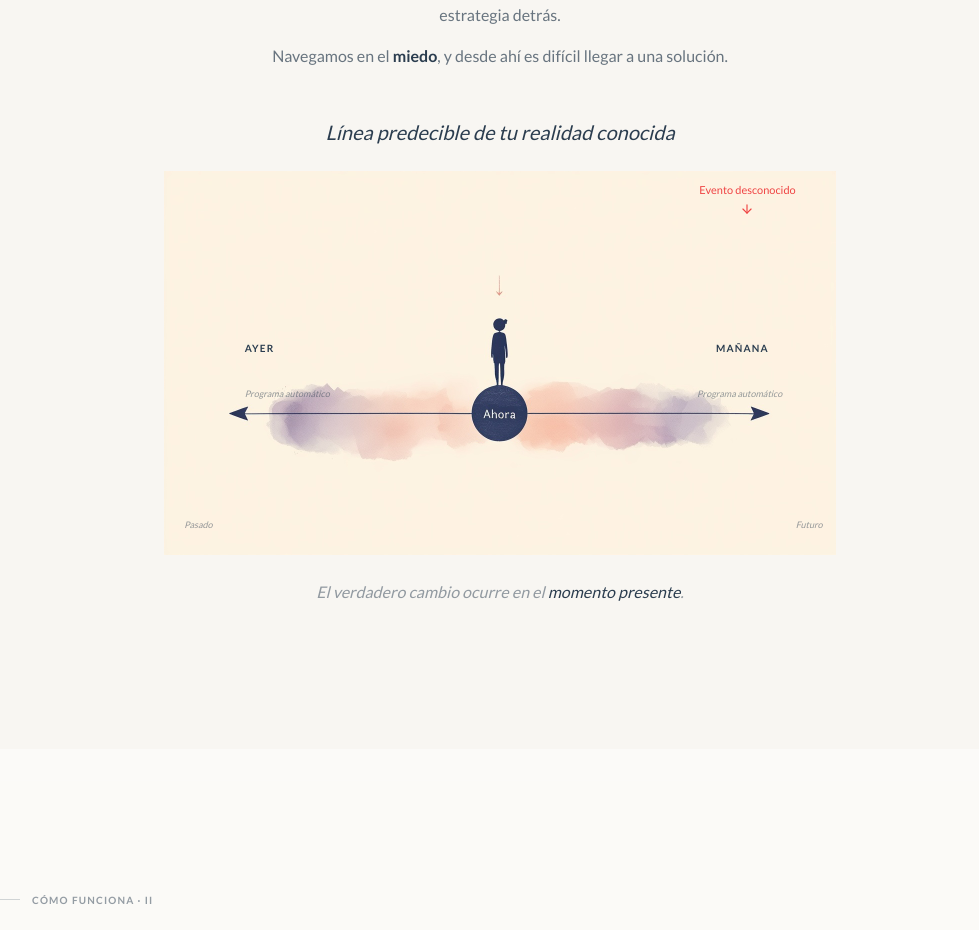
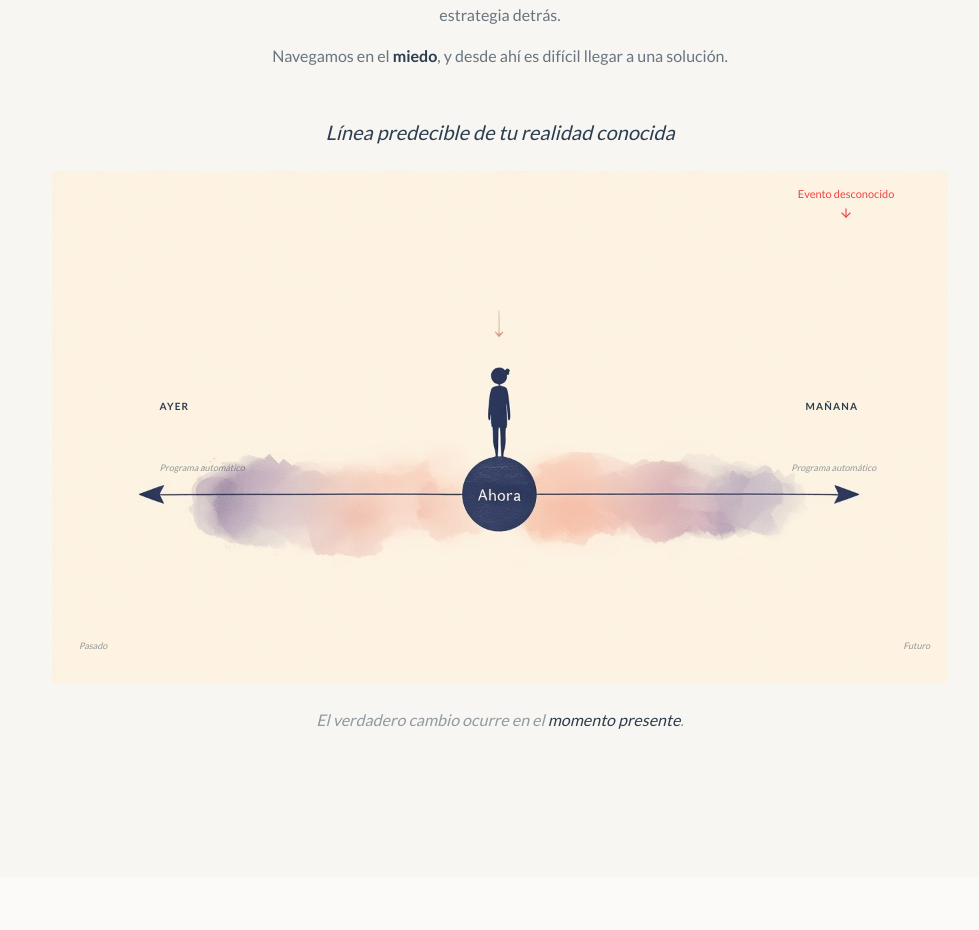
Before and after one commit to VicenteCastroIb/peloapelo-web-frontend, a Next.js app: page / in a window 1280 px wide. Shown: the part 1506-2436 px from the top of the page, without its empty margins (140-1119 px from the left). Built offline with nearby package versions, Linux system fonts and the light colour scheme; no server answers.

Commit message:
style: ensanchar el contenedor y agrandar la imagen del Manifiesto

```diff
--- a/components/sections/Manifiesto.tsx
+++ b/components/sections/Manifiesto.tsx
@@ -6,7 +6,7 @@ import FadeInOnScroll from "@/components/shared/FadeInOnScroll";
 export default function Manifiesto() {
   return (
     <section className="px-6 py-24 lg:px-12 lg:py-36">
-      <FadeInOnScroll className="mx-auto max-w-3xl text-center">
+      <FadeInOnScroll className="mx-auto max-w-5xl text-center">
         <SectionBadge label="Manifiesto · I" />
 
         <h2 className="mx-auto text-h2-lg text-navy">
@@ -26,16 +26,16 @@ export default function Manifiesto() {
           </p>
         </div>
 
-        <p className="mx-auto mt-12 max-w-2xl text-p-lead italic text-navy">
+        <p className="mx-auto mt-12 max-w-3xl text-p-lead italic text-navy">
           Línea predecible de tu realidad conocida
         </p>
 
-        <div className="relative mx-auto mt-6 aspect-[1344/768] w-full max-w-2xl">
+        <div className="relative mx-auto mt-6 aspect-[1344/768] w-full max-w-4xl">
           <Image
             src="/images/manifiesto-diagrama.jpg"
             alt="Diagrama: entre el pasado (programa automático) y el futuro (programa automático) está el momento presente, donde puede ocurrir un evento desconocido que te cambia."
             fill
-            sizes="(min-width: 640px) 640px, 90vw"
+            sizes="(min-width: 1024px) 896px, 90vw"
             className="object-contain"
           />
 
@@ -67,7 +67,7 @@ export default function Manifiesto() {
           </span>
         </div>
 
-        <p className="mx-auto mt-6 max-w-2xl text-p-body italic text-navy/50">
+        <p className="mx-auto mt-6 max-w-3xl text-p-body italic text-navy/50">
           El verdadero cambio ocurre en el <span className="text-navy">momento presente</span>.
         </p>
       </FadeInOnScroll>
```
